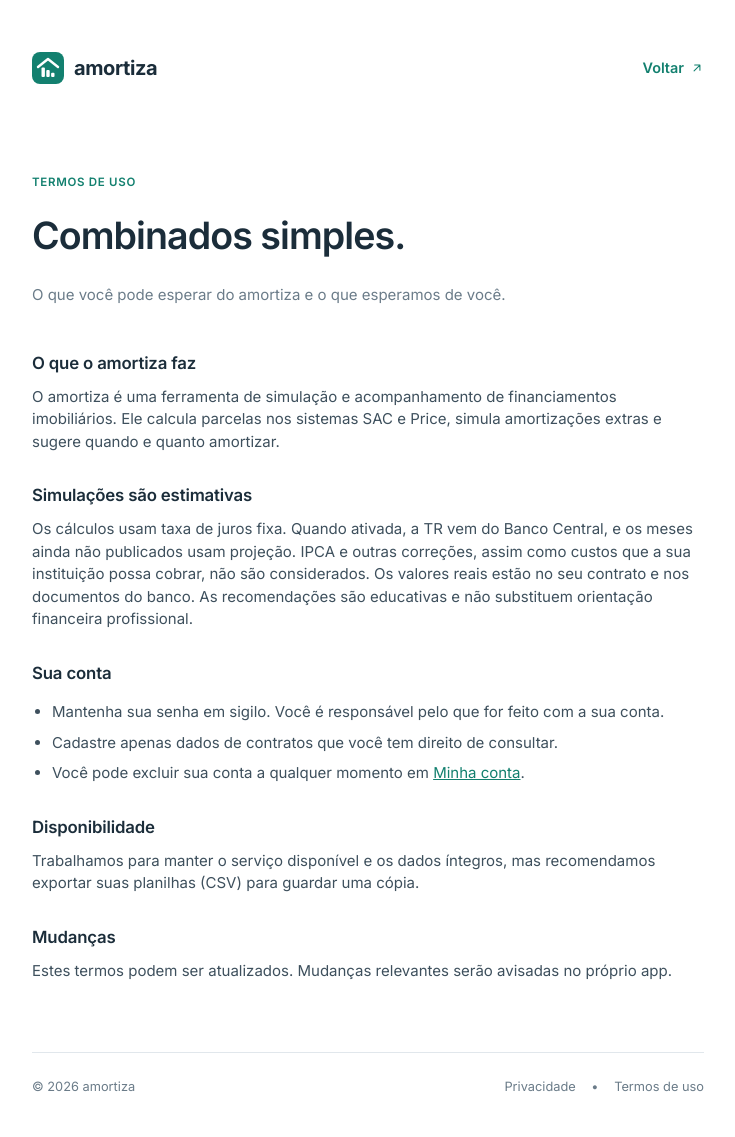
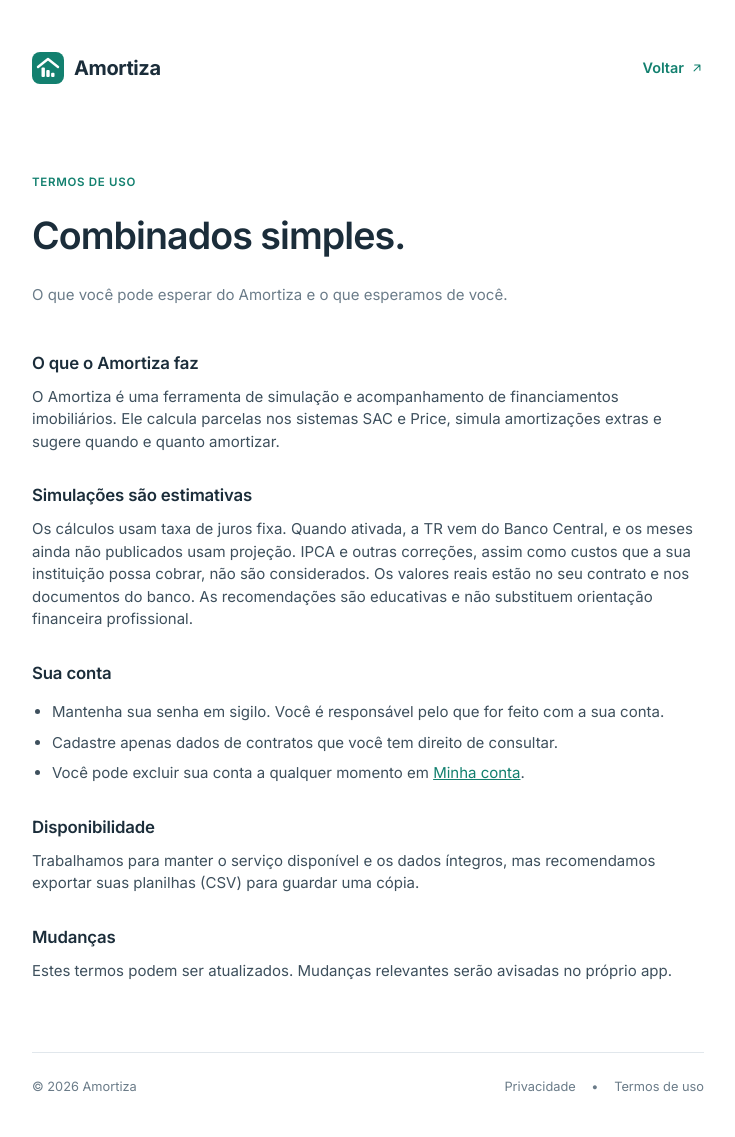
Before and after one commit to Silas-ER/calculadora-amortizacao, a Flask app: page /termos in a window 1280 px wide. Shown: the whole page, without its empty margins (272-1007 px from the left). Run offline with Flask 3, Linux system fonts and the light colour scheme.

Commit message:
Nome com inicial maiúscula: Amortiza
Co-Authored-By: Claude Opus 5.5 <noreply@anthropic.com>

```diff
--- a/app.py
+++ b/app.py
@@ -215,7 +215,7 @@ def esqueci_senha():
             db.commit()
             link = url_for("redefinir_senha", token=token, _external=True)
             try:
-                enviar_email(u["email"], "Redefinição de senha · amortiza",
+                enviar_email(u["email"], "Redefinição de senha · Amortiza",
                              f"Recebemos um pedido para redefinir sua senha.\n\nAcesse o link abaixo (válido por 1 hora):\n{link}\n\n"
                              "Se não foi você, ignore este e-mail.")
             except (OSError, smtplib.SMTPException):
--- a/indices.py
+++ b/indices.py
@@ -23,7 +23,7 @@ class TRIndisponivel(Exception):
 
 def _consultar(inicio: date, fim: date):
     url = URL.format(serie=SERIE_TR, ini=inicio.strftime("%d/%m/%Y"), fim=fim.strftime("%d/%m/%Y"))
-    req = urllib.request.Request(url, headers={"User-Agent": "amortiza/1.0", "Accept": "application/json"})
+    req = urllib.request.Request(url, headers={"User-Agent": "Amortiza/1.0", "Accept": "application/json"})
     try:
         with urllib.request.urlopen(req, timeout=15) as r:
             return json.load(r)
--- a/templates/_campos_tr.html
+++ b/templates/_campos_tr.html
@@ -14,5 +14,5 @@
     </select>
   </label>
 </div>
-<p class="muted dica-campo">Com TR, o amortiza busca a taxa no Banco Central todos os dias e corrige o saldo no aniversário do contrato.
+<p class="muted dica-campo">Com TR, o Amortiza busca a taxa no Banco Central todos os dias e corrige o saldo no aniversário do contrato.
   Nos meses em que a TR ainda não foi publicada, usa a projeção escolhida. Confira no contrato a cláusula de "atualização monetária".</p>
--- a/templates/ajuda.html
+++ b/templates/ajuda.html
@@ -21,9 +21,9 @@
   <details class="cartao"><summary>Posso usar o FGTS?</summary>
     <p>Em financiamentos do Sistema Financeiro de Habitação (SFH), em geral sim, respeitando as regras do FGTS. Confirme as condições com o seu banco.</p></details>
   <details class="cartao"><summary>Por que os valores daqui diferem um pouco do boleto?</summary>
-    <p>Pode ser o seguro, que muda com o saldo e a idade, ou a correção monetária. Em contratos com TR, ative "Atualização monetária: TR" em Editar contrato. O amortiza busca a TR no Banco Central todos os dias e projeta os meses futuros. Para acertar o ponto de partida, informe o saldo devedor do extrato no cadastro do contrato. Contratos corrigidos por IPCA ainda não são suportados.</p></details>
+    <p>Pode ser o seguro, que muda com o saldo e a idade, ou a correção monetária. Em contratos com TR, ative "Atualização monetária: TR" em Editar contrato. O Amortiza busca a TR no Banco Central todos os dias e projeta os meses futuros. Para acertar o ponto de partida, informe o saldo devedor do extrato no cadastro do contrato. Contratos corrigidos por IPCA ainda não são suportados.</p></details>
   <details class="cartao"><summary>Como a TR é aplicada?</summary>
-    <p>Todo mês, no dia de aniversário do contrato, o saldo devedor é corrigido pela TR do mês anterior. Os juros incidem sobre o saldo corrigido e a parcela é recalculada pelo prazo restante: no Price a prestação muda um pouco; no SAC, a amortização. A TR vem da série 226 do Banco Central. Nos meses em que ela ainda não foi publicada, o amortiza usa a média dos últimos 12 meses ou TR zero, como você escolher.</p></details>
+    <p>Todo mês, no dia de aniversário do contrato, o saldo devedor é corrigido pela TR do mês anterior. Os juros incidem sobre o saldo corrigido e a parcela é recalculada pelo prazo restante: no Price a prestação muda um pouco; no SAC, a amortização. A TR vem da série 226 do Banco Central. Nos meses em que ela ainda não foi publicada, o Amortiza usa a média dos últimos 12 meses ou TR zero, como você escolher.</p></details>
   <details class="cartao"><summary>Como importar a planilha do banco?</summary>
     <p>Na página <a href="{{ url_for('importar') }}">Importar planilha</a>, envie um arquivo .xlsx ou .csv com as colunas Juros, Amortização e Saldo devedor. Você pode baixar uma planilha modelo lá mesmo.</p></details>
 </div>
--- a/templates/app.html
+++ b/templates/app.html
@@ -4,7 +4,7 @@
 {% block body %}
 {% set f = g.fin_nav %}
 <aside class="lateral" id="lateral">
-  <a class="logo" href="{{ url_for('index') }}"><img src="{{ url_for('static', filename='icone.svg') }}" alt="" width="36" height="36"><span>amortiza<small>Financiamento sob controle</small></span></a>
+  <a class="logo" href="{{ url_for('index') }}"><img src="{{ url_for('static', filename='icone.svg') }}" alt="" width="36" height="36"><span>Amortiza<small>Financiamento sob controle</small></span></a>
 
   <p class="lat-titulo">Espaço pessoal</p>
   <nav class="lat-nav">
--- a/templates/auth.html
+++ b/templates/auth.html
@@ -4,7 +4,7 @@
 {% block body %}
 <div class="auth-pagina {% block auth_class %}{% endblock %}">
   <header class="auth-topo">
-    <a class="auth-marca" href="{{ url_for('index') }}"><img src="{{ url_for('static', filename='icone.svg') }}" alt="" width="32" height="32"> amortiza</a>
+    <a class="auth-marca" href="{{ url_for('index') }}"><img src="{{ url_for('static', filename='icone.svg') }}" alt="" width="32" height="32"> Amortiza</a>
     <span class="auth-acoes">{% block topo %}{% endblock %}</span>
   </header>
   <main class="auth-main">
@@ -14,7 +14,7 @@
     {% block content %}{% endblock %}
   </main>
   <footer class="auth-rodape">
-    <span>© 2026 amortiza</span>
+    <span>© 2026 Amortiza</span>
     <span><a href="{{ url_for('privacidade') }}">Privacidade</a> <i>•</i> <a href="{{ url_for('termos') }}">Termos de uso</a></span>
   </footer>
 </div>
--- a/templates/base.html
+++ b/templates/base.html
@@ -3,7 +3,7 @@
 <head>
   <meta charset="utf-8">
   <meta name="viewport" content="width=device-width, initial-scale=1">
-  <title>{% block title %}{{ pagina or 'amortiza' }}{% endblock %} · amortiza</title>
+  <title>{% block title %}{{ pagina or 'Amortiza' }}{% endblock %} · Amortiza</title>
   <script>
     document.documentElement.dataset.tema = localStorage.getItem('tema') || 'claro';
     document.documentElement.dataset.menu = localStorage.getItem('menu') || 'visivel';
--- a/templates/cadastrar.html
+++ b/templates/cadastrar.html
@@ -81,7 +81,7 @@
     </div>
     <div class="nota-faixa sem-margem-baixo">
       <strong class="nota-rot">Por que informar o saldo?</strong>
-      Se o seu contrato teve correção pela TR ou amortizações antes de usar o amortiza, o saldo do extrato é mais preciso que o calculado.
+      Se o seu contrato teve correção pela TR ou amortizações antes de usar o Amortiza, o saldo do extrato é mais preciso que o calculado.
       Deixe em branco para calcular pelas condições originais.
     </div>
   </section>
--- a/templates/privacidade.html
+++ b/templates/privacidade.html
@@ -5,7 +5,7 @@
 {% block content %}
 <p class="sobretitulo">Privacidade</p>
 <h1 class="auth-titulo">Seus dados, sob seu controle.</h1>
-<p class="subtitulo">Como o amortiza trata as informações que você cadastra.</p>
+<p class="subtitulo">Como o Amortiza trata as informações que você cadastra.</p>
 <article class="texto-legal">
   <h2>Quais dados guardamos</h2>
   <ul>
--- a/templates/termos.html
+++ b/templates/termos.html
@@ -5,10 +5,10 @@
 {% block content %}
 <p class="sobretitulo">Termos de uso</p>
 <h1 class="auth-titulo">Combinados simples.</h1>
-<p class="subtitulo">O que você pode esperar do amortiza e o que esperamos de você.</p>
+<p class="subtitulo">O que você pode esperar do Amortiza e o que esperamos de você.</p>
 <article class="texto-legal">
-  <h2>O que o amortiza faz</h2>
-  <p>O amortiza é uma ferramenta de simulação e acompanhamento de financiamentos imobiliários. Ele calcula parcelas nos sistemas SAC e Price, simula amortizações extras e sugere quando e quanto amortizar.</p>
+  <h2>O que o Amortiza faz</h2>
+  <p>O Amortiza é uma ferramenta de simulação e acompanhamento de financiamentos imobiliários. Ele calcula parcelas nos sistemas SAC e Price, simula amortizações extras e sugere quando e quanto amortizar.</p>
   <h2>Simulações são estimativas</h2>
   <p>Os cálculos usam taxa de juros fixa. Quando ativada, a TR vem do Banco Central, e os meses ainda não publicados usam projeção. IPCA e outras correções, assim como custos que a sua instituição possa cobrar, não são considerados. Os valores reais estão no seu contrato e nos documentos do banco. As recomendações são educativas e não substituem orientação financeira profissional.</p>
   <h2>Sua conta</h2>
```
Also changed, not shown: README.md, static/manifest.webmanifest.
